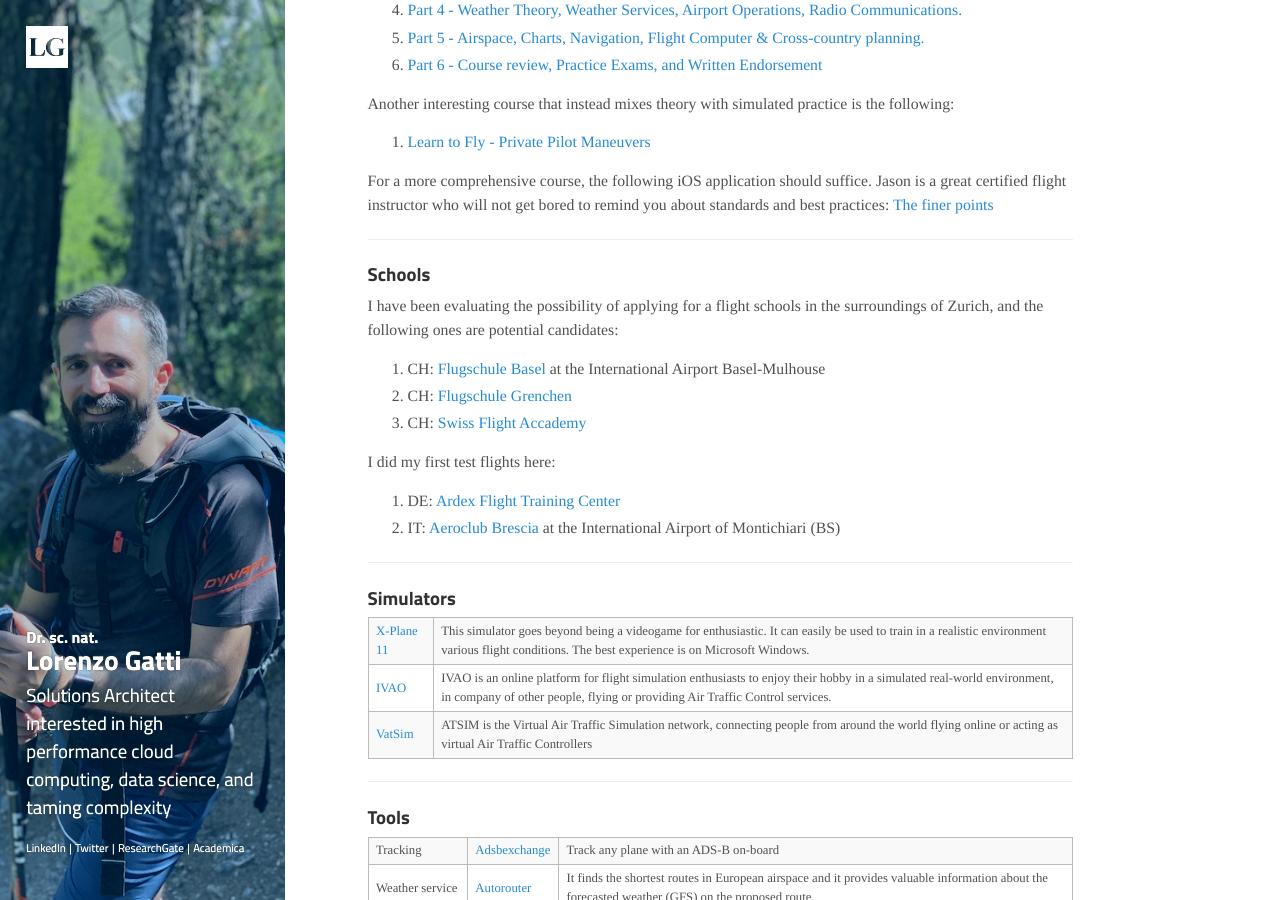
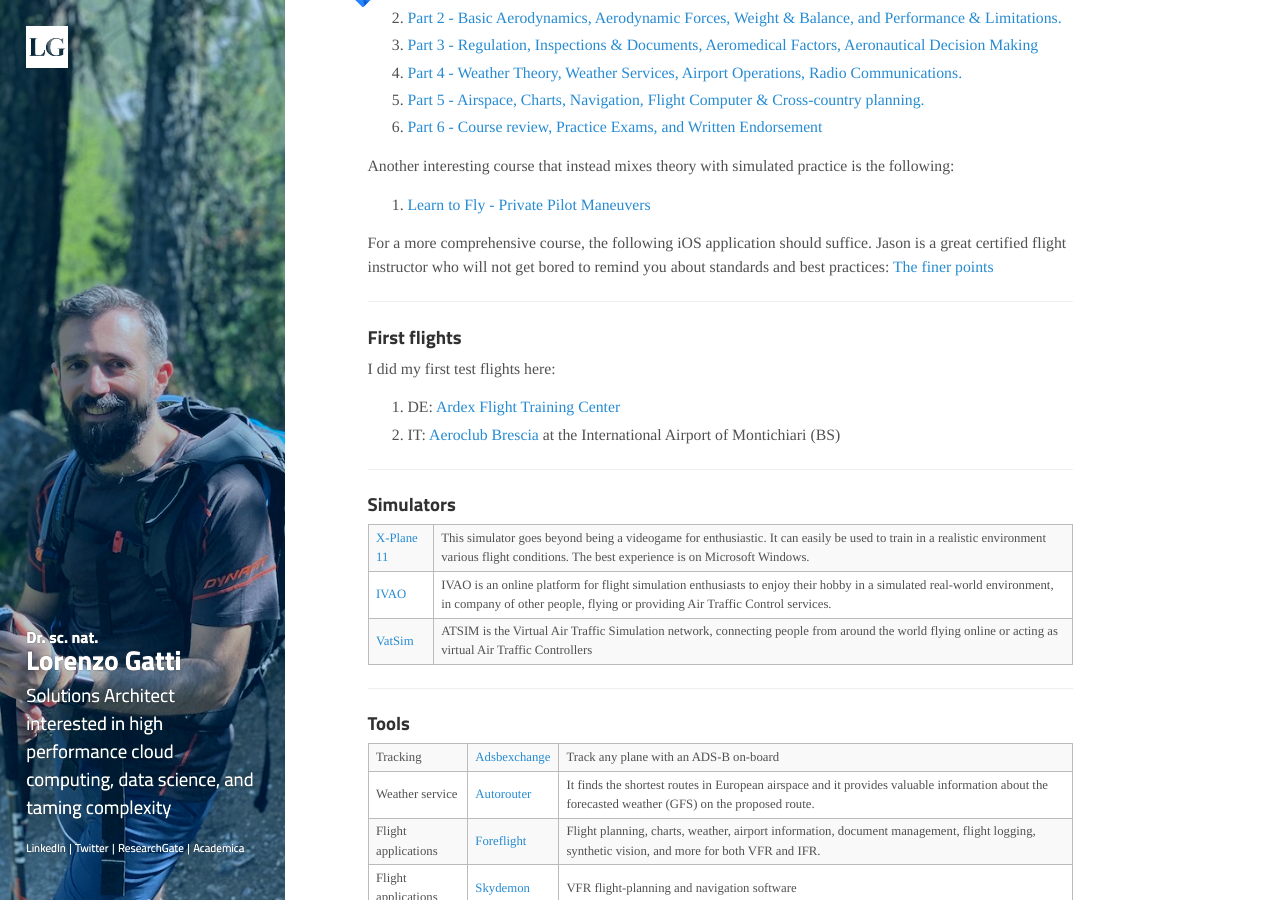
Before and after one commit to gattil/gattil.github.io, a Jekyll site: the page built from 03_flying/index.md, in a window 1280 px wide and 900 px high, scrolled down 1466 px. Built offline with Jekyll 4.4.1, drawn with Linux system fonts in a browser that asks for light colours; some of the changed text lies outside the part shown.

Commit message:
content: add Origins + Outdoors sections; update Flying & About
- Origins (new): Country Rose / Nava family story, moved out of About;
  expanded Lorenzo's role (infrastructure, simplification, automation,
  data-driven decisions).
- Outdoors (new): cycling + alpine hiking, drawn from Strava (Gotthard,
  local climbs, peak-bagging). Photo placeholders left for later.
- Flying: drop the outdated "schools I'm evaluating" list, keep the
  first-flights history, add European Pride in Aviation Network board role.
- About: remove Country Rose from the work history (now in Origins),
  add Pride in Aviation to Memberships.

Co-Authored-By: Claude Fable 5 <noreply@anthropic.com>

```diff
--- a/03_flying/index.md
+++ b/03_flying/index.md
@@ -62,18 +64,12 @@ For a more comprehensive course, the following iOS application should suffice. J
 
 ---
 
-### Schools
-
-I have been evaluating the possibility of applying for a flight schools in the surroundings of Zurich, and the following ones are potential candidates:
-
-1. CH: [Flugschule Basel](https://www.fsb.aero/) at the International Airport Basel-Mulhouse
-2. CH: [Flugschule Grenchen](https://fliegen.ch/)
-3. CH: [Swiss Flight Accademy](https://www.horizon-sfa.ch/de)
+### First flights
 
 I did my first test flights here:
 
-4. DE: [Ardex Flight Training Center](https://www.flugschule-ardex.de/)
-5. IT: [Aeroclub Brescia](https://aecbrescia.com/) at the International Airport of Montichiari (BS)
+1. DE: [Ardex Flight Training Center](https://www.flugschule-ardex.de/)
+2. IT: [Aeroclub Brescia](https://aecbrescia.com/) at the International Airport of Montichiari (BS)
 
 ---
 
```
Also changed, not shown: other parts of 03_flying/index.md (+2 -0 lines), 01_about/index.md (+1 -9 lines), origins/index.md (added, +17 -0 lines), outdoors/index.md (added, +19 -0 lines).
